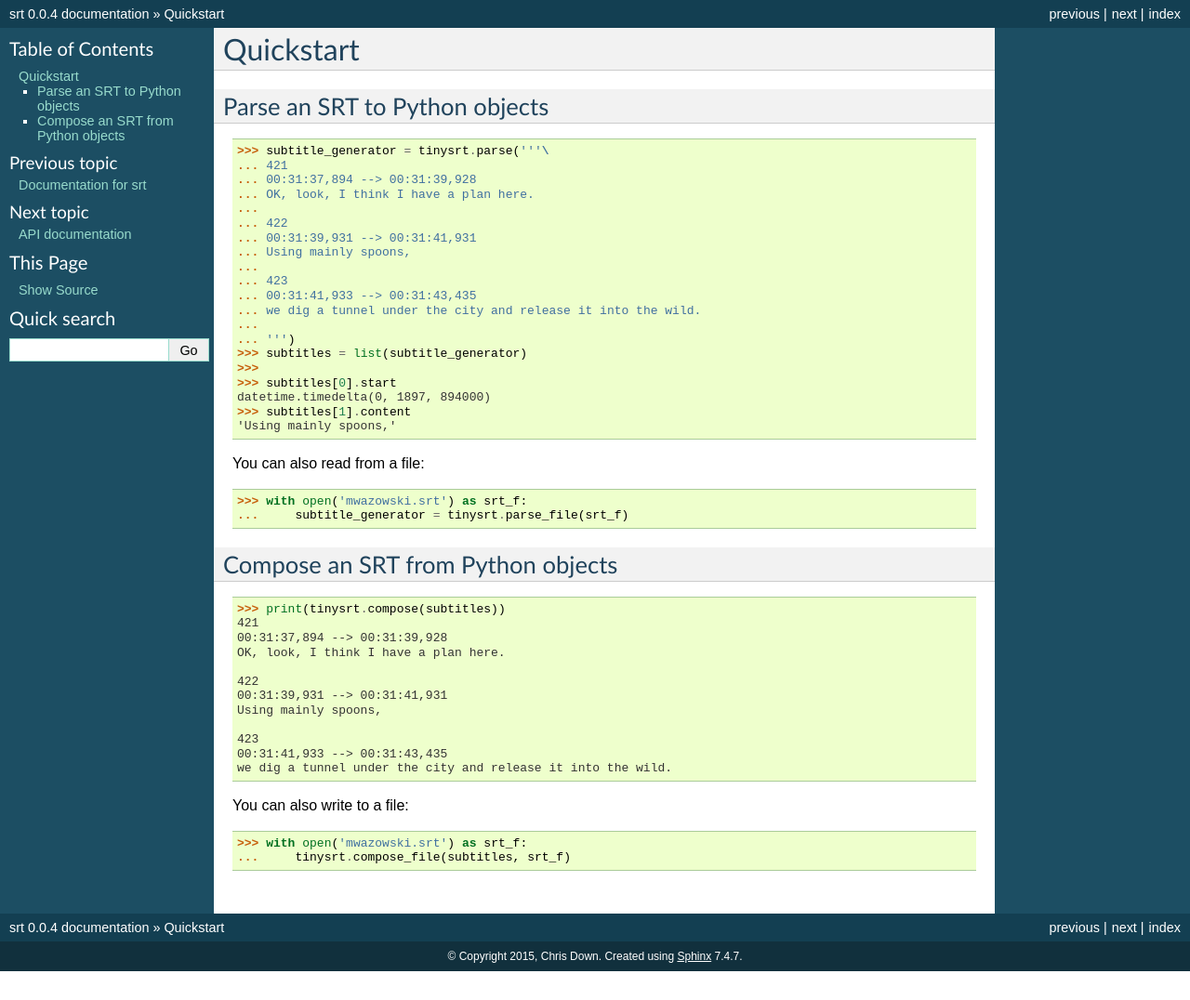
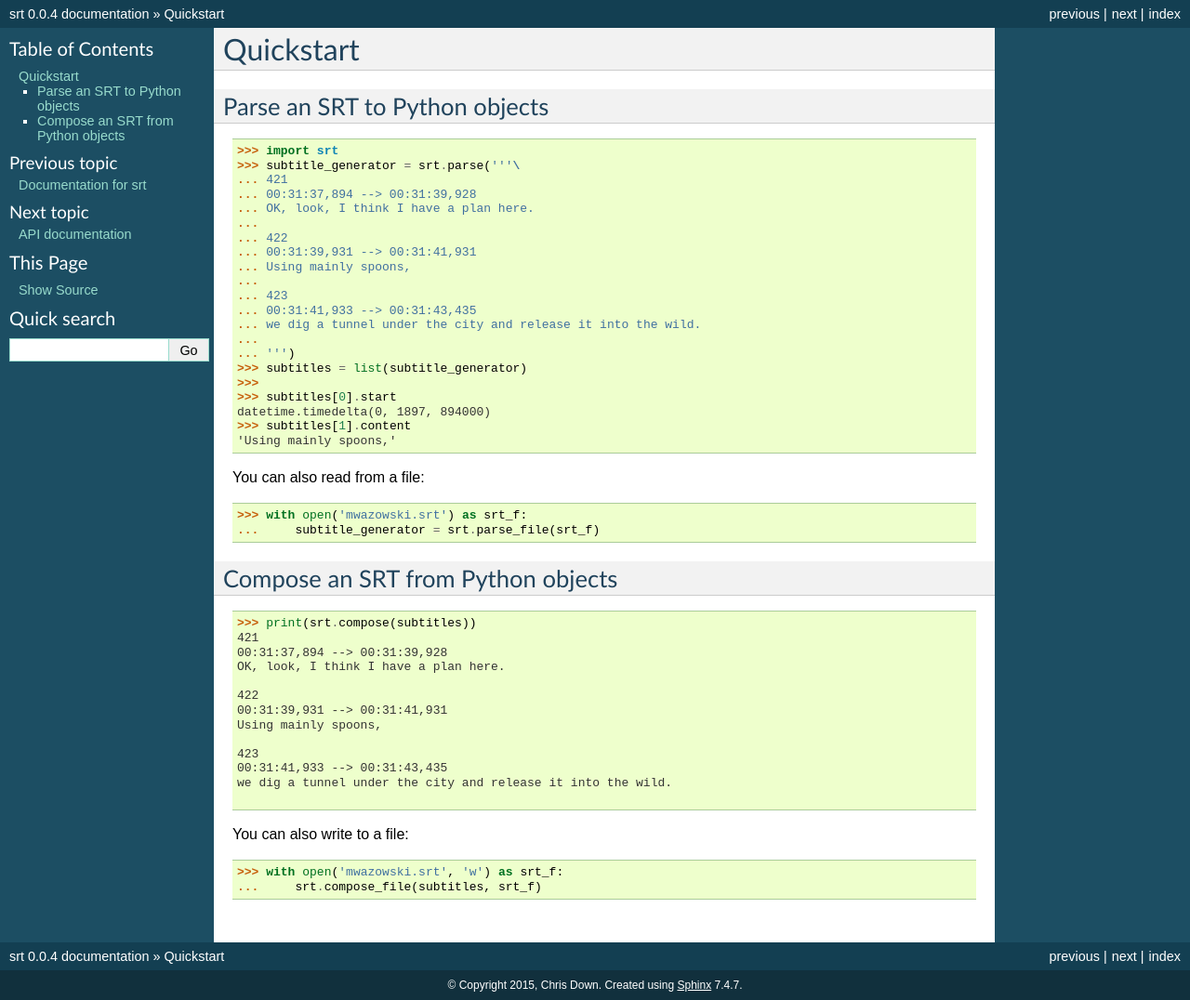
Before and after one commit to cdown/srt, a Sphinx documentation site: the page built from docs/quickstart.rst, in a window 1280 px wide. Shown: the whole page at 93% size. Built offline with Sphinx 7.4.7, drawn with Linux system fonts in a browser that asks for light colours; before the commit the page ends 1045 px from its top, so only the background shows below that.

Commit message:
Convert most of quickstart doc to doctest where possible

```diff
--- a/docs/quickstart.rst
+++ b/docs/quickstart.rst
@@ -4,9 +4,10 @@ Quickstart
 Parse an SRT to Python objects
 ------------------------------
 
-.. code:: python
+.. doctest::
 
-    >>> subtitle_generator = tinysrt.parse('''\
+    >>> import srt
+    >>> subtitle_generator = srt.parse('''\
     ... 421
     ... 00:31:37,894 --> 00:31:39,928
     ... OK, look, I think I have a plan here.
@@ -32,29 +33,31 @@ You can also read from a file:
 .. code:: python
 
     >>> with open('mwazowski.srt') as srt_f:
-    ...     subtitle_generator = tinysrt.parse_file(srt_f)
+    ...     subtitle_generator = srt.parse_file(srt_f)
 
 Compose an SRT from Python objects
 ----------------------------------
 
-.. code:: python
+.. doctest::
 
-    >>> print(tinysrt.compose(subtitles))
+    >>> print(srt.compose(subtitles))
     421
     00:31:37,894 --> 00:31:39,928
     OK, look, I think I have a plan here.
-
+    <BLANKLINE>
     422
     00:31:39,931 --> 00:31:41,931
     Using mainly spoons,
-
+    <BLANKLINE>
     423
     00:31:41,933 --> 00:31:43,435
     we dig a tunnel under the city and release it into the wild.
+    <BLANKLINE>
+    <BLANKLINE>
 
 You can also write to a file:
 
 .. code:: python
 
-    >>> with open('mwazowski.srt') as srt_f:
-    ...     tinysrt.compose_file(subtitles, srt_f)
+    >>> with open('mwazowski.srt', 'w') as srt_f:
+    ...     srt.compose_file(subtitles, srt_f)
```
